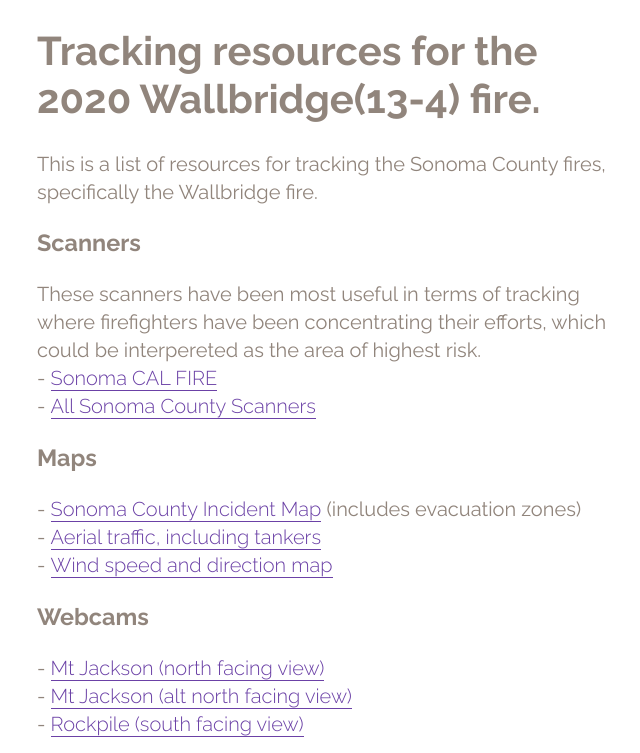
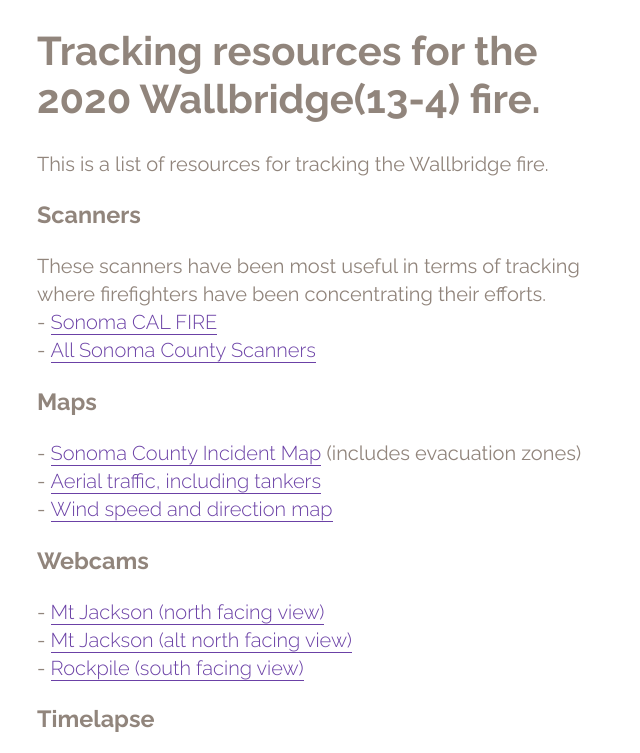
Before and after one commit to levivoelz/levivoelz.github.io, a Jekyll site: the page built from sonoma-county-fire-resources.md, in a window 1280 px wide, cut to the strip 0-753 px from the top of the page. Shown: the whole strip, without its empty margins (303-943 px from the left). Built offline with Jekyll 4.4.1, drawn with Linux system fonts in a browser that asks for light colours; comment, search, counter and statistics services are not loaded.

Commit message:
remove some copy

```diff
--- a/sonoma-county-fire-resources.md
+++ b/sonoma-county-fire-resources.md
@@ -6,11 +6,11 @@
 ---
 
 <h1>Tracking resources for the 2020 Wallbridge(13-4) fire.</h1>
-<p>This is a list of resources for tracking the Sonoma County fires, specifically the Wallbridge fire.
+<p>This is a list of resources for tracking the Wallbridge fire.</p>
 <section>
   <h3>Scanners</h3>
   <p>
-    These scanners have been most useful in terms of tracking where firefighters have been concentrating their efforts, which could be interpereted as the area of highest risk.
+    These scanners have been most useful in terms of tracking where firefighters have been concentrating their efforts.
   </p>
   - <a href="https://m.broadcastify.com/listen/feed/31847" target="_blank">
     Sonoma CAL FIRE
```
Also changed, not shown: 1 other file.
